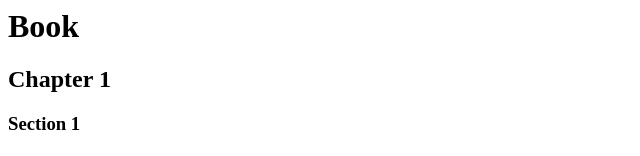
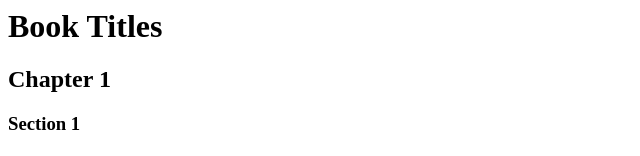
Before and after one commit to Aqsa-08/resume, a plain HTML site: page index.html in a window 1280 px wide. Shown: the top 156 px of the page, without its empty margins (0-640 px from the left). Drawn offline with Linux system fonts and the light colour scheme.

Commit message:
Update index.html

```diff
--- a/index.html
+++ b/index.html
@@ -1,4 +1,4 @@
-<h1>Book</h1>
+<h1>Book Titles</h1>
 <h2>Chapter 1</h2>
 <h3>Section 1</h3>
 <h3>Section 2</h3>
```
